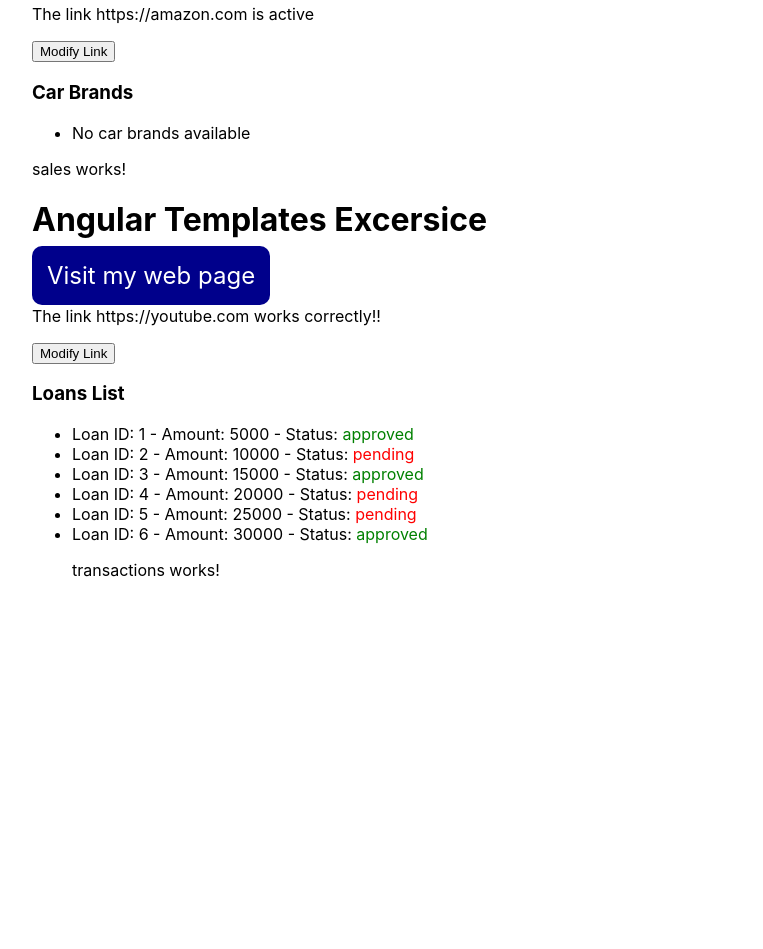
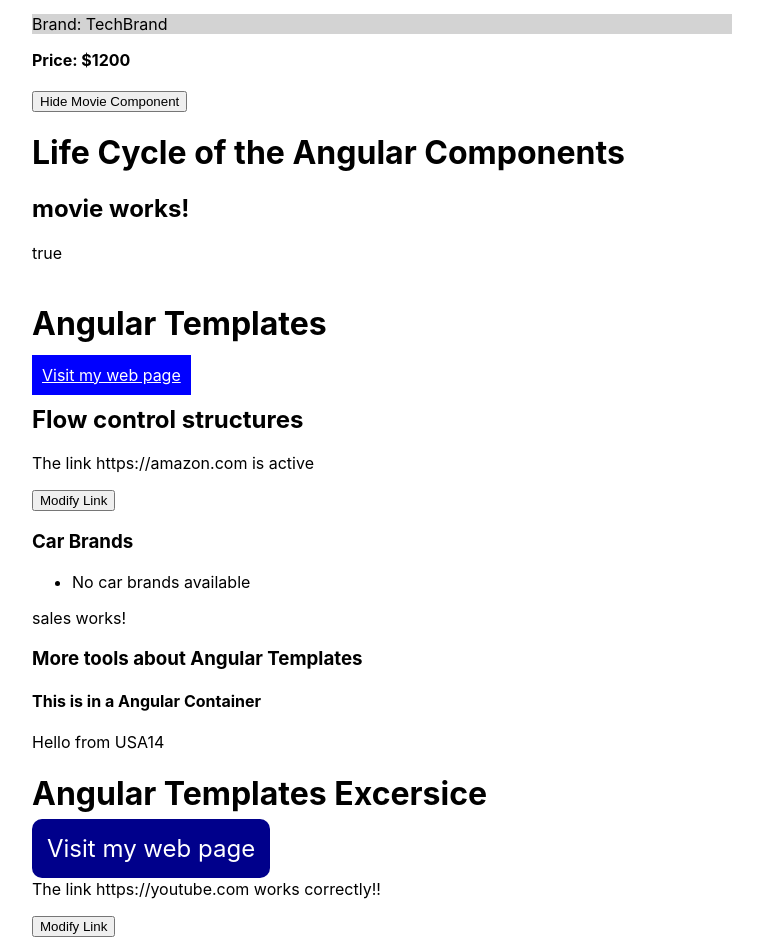
Before and after one commit to Martina350/MODULO-9-ANGULAR, an Angular app in the folder practica-angular/: page / in a window 1280 px wide. Shown: the part 556-1505 px from the top of the page, without its empty margins (258-1021 px from the left). Before the commit the page ends 1224 px from the top, so only its background shows below. Built offline with nearby package versions, Linux system fonts and the light colour scheme.

Commit message:
More Templates Examples

```diff
--- a/practica-angular/src/app/user/user.html
+++ b/practica-angular/src/app/user/user.html
@@ -1,3 +1,9 @@
+@defer {
+<my-product></my-product>
+} @placeholder {
+    <h1>Loading product...</h1>
+}
+
 <h1>Angular Templates</h1>
 
 <a [href]="web" [class.exist]="redirect" target="_blank">Visit my web page</a>
@@ -40,3 +46,15 @@
 <p>You are a guest.</p>
 }
 }
+
+<h3>More tools about Angular Templates</h3>
+
+<ng-container>
+    <h4>This is in a Angular Container</h4>
+</ng-container>
+
+@let country = "USA" +(7+7);
+
+@let hello = "Hello from " + country;
+
+<p>{{hello}}</p>
--- a/practica-angular/src/app/user/user.ts
+++ b/practica-angular/src/app/user/user.ts
@@ -1,9 +1,10 @@
 import { Component } from '@angular/core';
 import { Sales } from '../sales/sales';
+import { ProductComponent } from '../product/product';
 
 @Component({
   selector: 'app-user',
-  imports: [Sales],
+  imports: [Sales, ProductComponent],
   templateUrl: './user.html',
   styleUrl: './user.css',
 })
```
Lines whose indentation alone changed are shown as unchanged.
